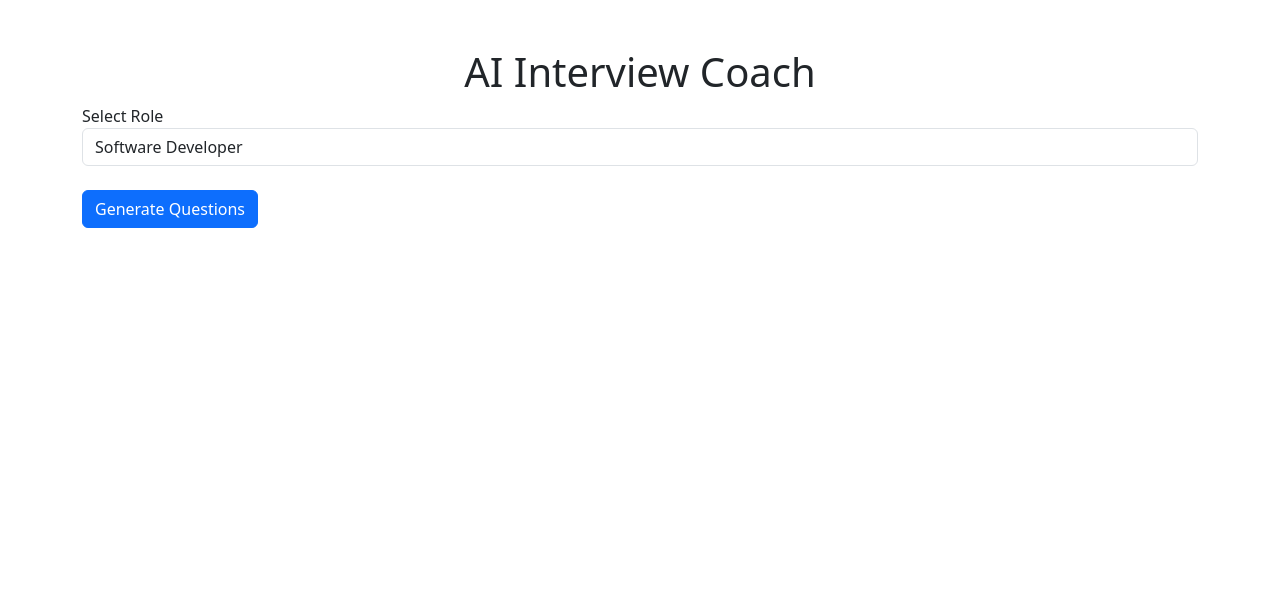
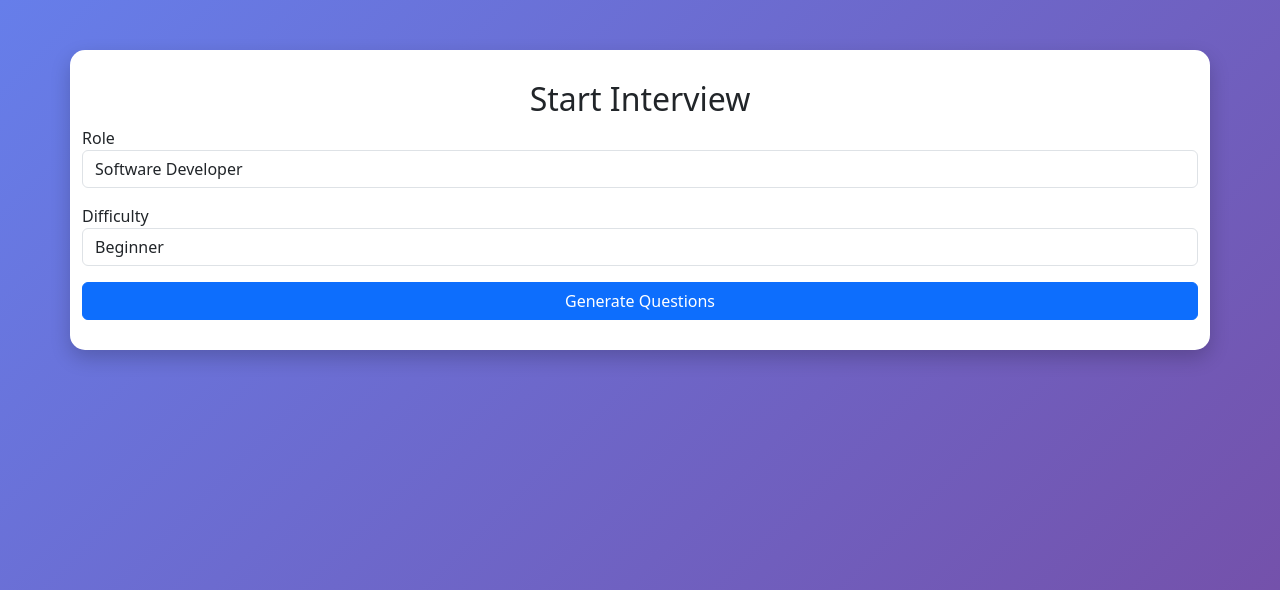
Before and after one commit to Ananya-18-soni/Ai-interview-coach-module, a Flask app: page /interview in a window 1280 px wide. Shown: the top 590 px of the page. Before the commit the page ends 228 px from the top, so only its background shows below. Run offline with Flask 3, Linux system fonts and the light colour scheme; parts of the project's set-up code (start-up, migrations or seed data) failed here and were passed over.

Commit message:
Update index.html

```diff
--- a/templates/index.html
+++ b/templates/index.html
@@ -1,31 +1,52 @@
 <!DOCTYPE html>
 <html>
 <head>
-<title>AI Interview Coach</title>
-<link href="https://cdn.jsdelivr.net/npm/bootstrap@5.3.3/dist/css/bootstrap.min.css" rel="stylesheet">
+
+<title>Interview Setup</title>
+
+<link rel="stylesheet"
+href="{{ url_for('static',filename='css/style.css') }}">
+
+<link href="https://cdn.jsdelivr.net/npm/bootstrap@5.3.3/dist/css/bootstrap.min.css"
+rel="stylesheet">
+
 </head>
+
 <body>
 
-<div class="container mt-5">
+<div class="container card-box">
 
-<h1 class="text-center">
-AI Interview Coach
-</h1>
+<h2>Start Interview</h2>
 
-<form action="/generate" method="POST">
+<form action="/generate_questions" method="POST">
 
-<label>Select Role</label>
+<label>Role</label>
 
-<select name="role" class="form-control">
+<select name="role" class="form-control mb-3">
+
 <option>Software Developer</option>
+
 <option>Data Analyst</option>
+
 <option>AI Engineer</option>
-<option>HR</option>
+
+<option>HR Executive</option>
+
 </select>
 
-<br>
+<label>Difficulty</label>
 
-<button class="btn btn-primary">
+<select name="level" class="form-control mb-3">
+
+<option>Beginner</option>
+
+<option>Intermediate</option>
+
+<option>Advanced</option>
+
+</select>
+
+<button class="btn btn-primary w-100">
 Generate Questions
 </button>
 
```
